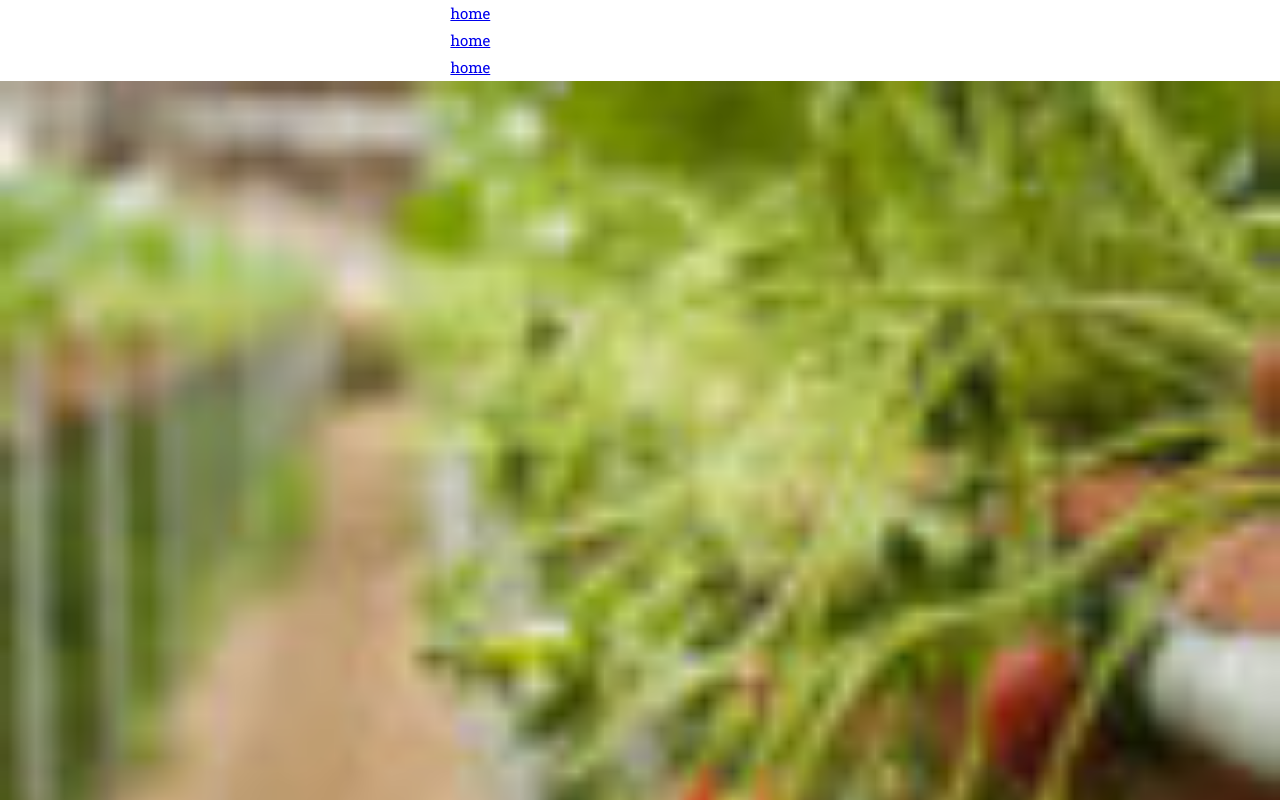
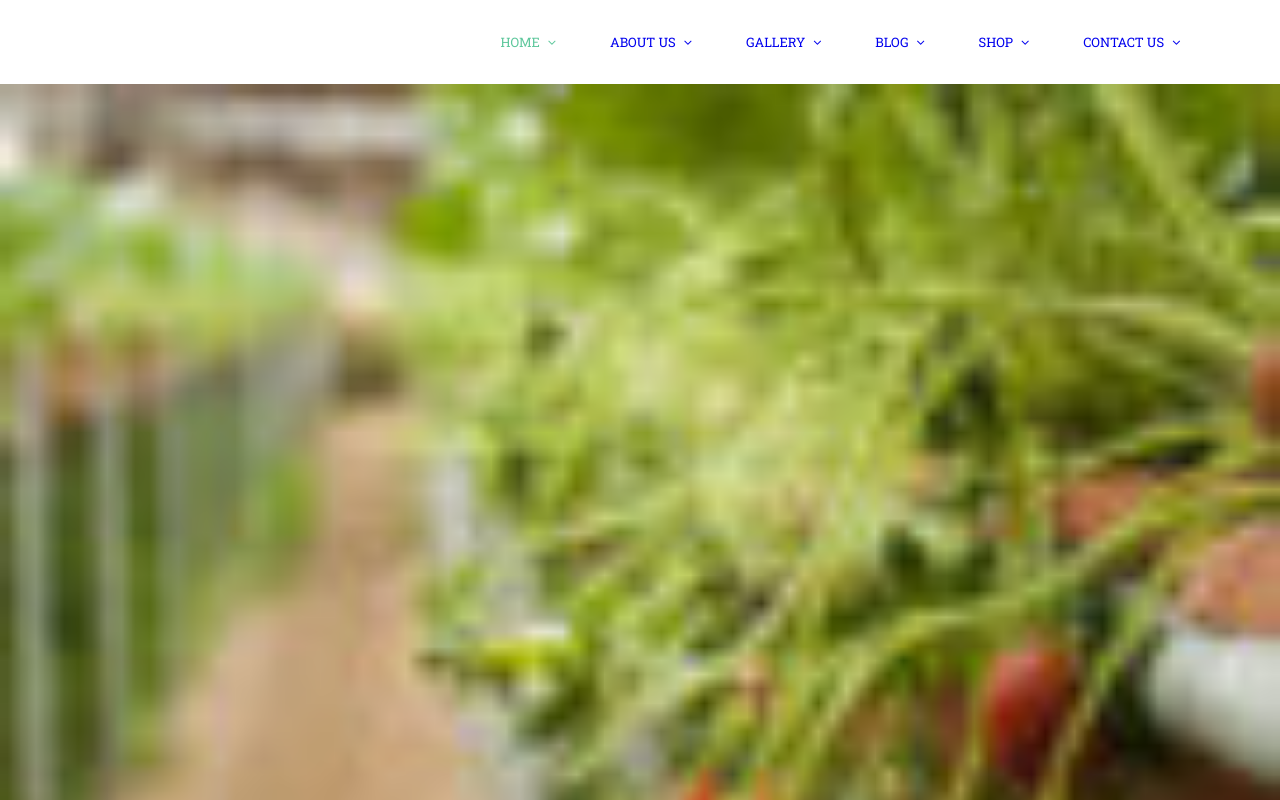
Before and after one commit to at-namle2/warsaw, a plain HTML site: page index.html in a window 1280 px wide. Shown: the top 800 px of the page. Drawn offline with Linux system fonts and the light colour scheme; files whose address does not match are found by name; a web font is replaced by a local one.

Commit message:
code style css part header

```diff
--- a/index.html
+++ b/index.html
@@ -18,18 +18,21 @@
               <a href=""><img src="images/logo/logo.png" alt=""></a>
             </div>
           </div>
-          <div class="col-8 main-menu">
-            <ul class="menu">
-              <li class="menu-item"><a href="#">home</a></li>
-              <li class="menu-item"><a href="#">home</a></li>
-              <li class="menu-item"><a href="#">home</a></li>
+          <div class="col-8">
+            <ul class="menu-main">
+              <li class="menu-item"><a href="#" class="text-uppercase font-size-13 menu-item-a active">home<i class="fa fa-angle-down fadown"></i></a></li>
+              <li class="menu-item"><a href="#" class="text-uppercase font-size-13 menu-item-a">about us<i class="fa fa-angle-down fadown"></i></a></li>
+              <li class="menu-item"><a href="#" class="text-uppercase font-size-13 menu-item-a">gallery<i class="fa fa-angle-down fadown"></i></a></li>
+              <li class="menu-item"><a href="#" class="text-uppercase font-size-13 menu-item-a">blog<i class="fa fa-angle-down fadown"></i></a></li>
+              <li class="menu-item"><a href="#" class="text-uppercase font-size-13 menu-item-a">shop<i class="fa fa-angle-down fadown"></i></a></li>
+              <li class="menu-item"><a href="#" class="text-uppercase font-size-13 menu-item-a">contact us<i class="fa fa-angle-down fadown"></i></a></li>
             </ul>
           </div>
         </div>
       </div>
     </header>
     <main>
-      <div class="shows-slide">
+      <section class="shows-slide">
         <img src="images/slide/1.jpg" alt="slide/1.jpg" class="img">
         <div class="row farm-fresh">
           <div class="col-12">
@@ -38,7 +41,7 @@
             <a href="" class="btn btn-organe">Shop Now</a>
           </div>
         </div>
-      </div>
+      </section>
       <section class="intro-bkg-content welcome-to-our">
         <div class="inner-part">
           <div class="container">
--- a/sass/base/_base.scss
+++ b/sass/base/_base.scss
@@ -58,6 +58,9 @@ h1, h2 , h3, h4, h5, h6 {
 .font-size-12 {
   font-size: 12px;
 }
+.font-size-13 {
+  font-size: 13px;
+}
 .font-size-14 {
   font-size: 14px;
 }
--- a/sass/layout/_header.scss
+++ b/sass/layout/_header.scss
@@ -0,0 +1,19 @@
+.top-header {
+  .menu-main {
+    @extend %no-mr-pd;
+    .menu-item {
+      display: inline-block;
+      padding: 28px 0px;
+      margin-left: 50px;
+      .menu-item-a {
+        text-decoration: none;
+        &.active {
+          color: map-get($color, green);
+        }
+        .fadown {
+          padding-left: 8px;
+        }
+      }
+    }
+  }
+}
```
Also changed, not shown: css/style.css.
